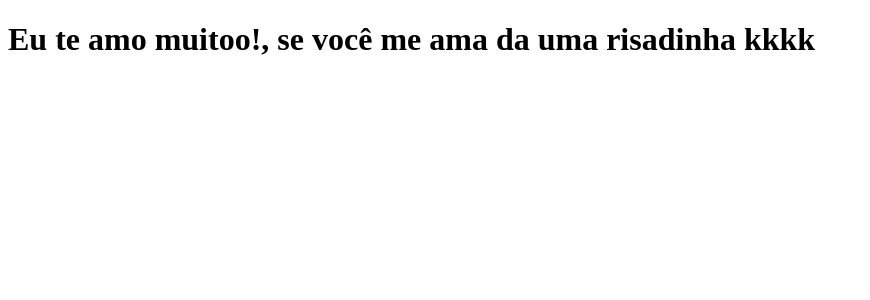
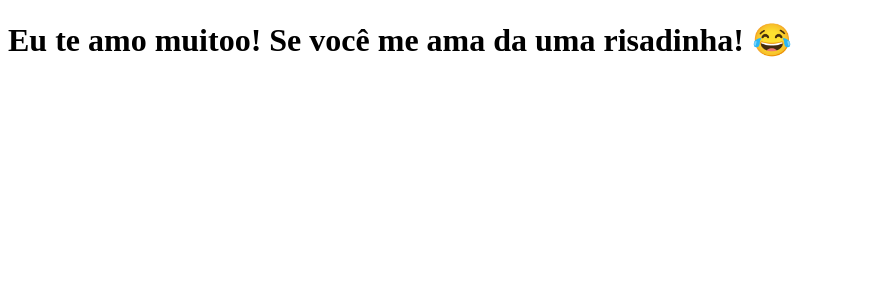
Before and after one commit to RafhaelPaulino/clone-tabnews, a Next.js app: page / in a window 1280 px wide. Shown: the top 300 px of the page, without its empty margins (0-870 px from the left). Built offline with nearby package versions, Linux system fonts and the light colour scheme.

Commit message:
alteraçã de titulo da pagina inicial

```diff
--- a/pages/index.js
+++ b/pages/index.js
@@ -1,5 +1,5 @@
 function home(){
-    return <h1>Eu te amo muitoo!, se você me ama da uma risadinha kkkk</h1>
+    return <h1>Eu te amo muitoo! Se você me ama da uma risadinha! 😂</h1>
 }
 
 export default home;
```
